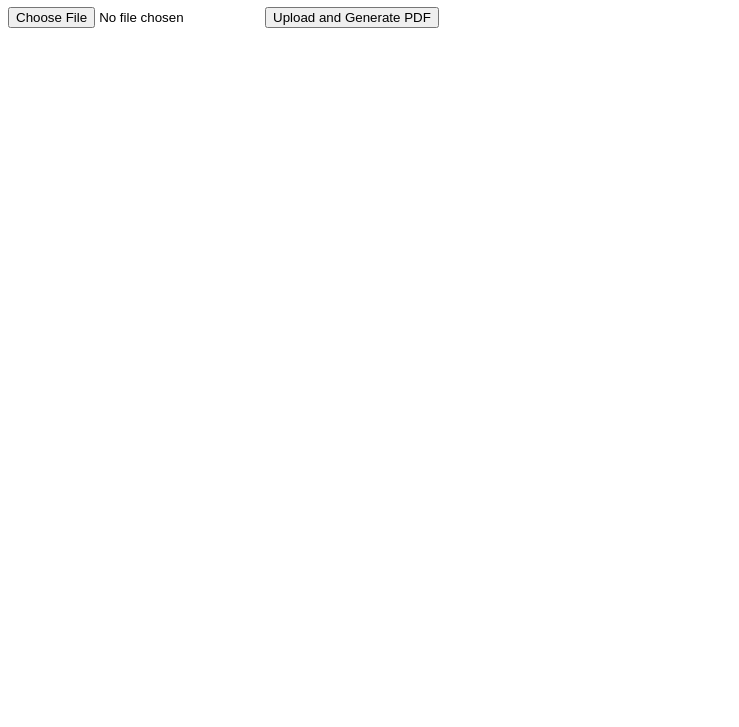
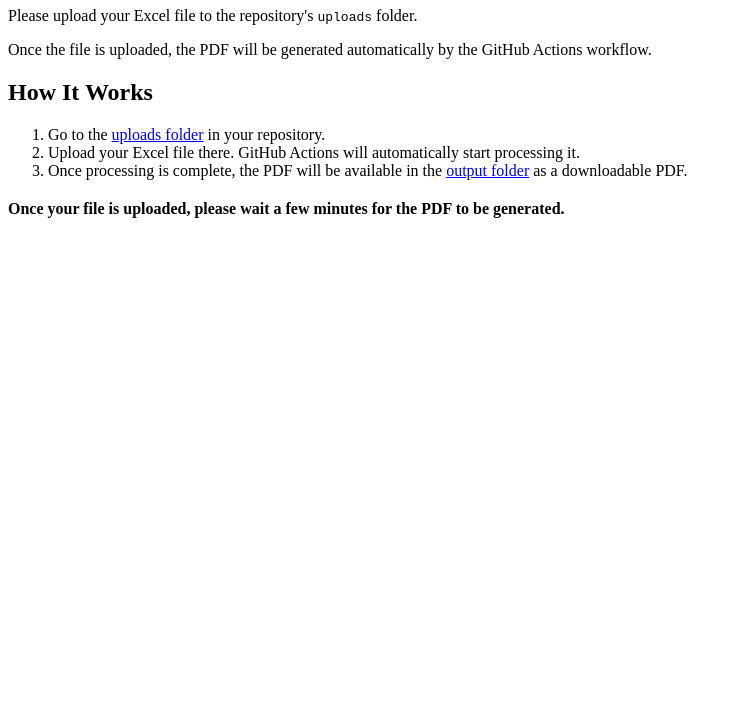
Before and after one commit to asif1001/Lable-barcode-generator, a plain HTML site: page index.html in a window 1280 px wide. Shown: the part 73-800 px from the top of the page, without its empty margins (0-739 px from the left). Drawn offline with Linux system fonts and the light colour scheme.

Commit message:
Update index.html

```diff
--- a/index.html
+++ b/index.html
@@ -6,74 +6,21 @@
     <title>Barcode PDF Generator</title>
 </head>
 <body>
-    <h1>Upload Excel to Generate Barcode PDF</h1>
+    <h1>Barcode PDF Generator</h1>
+    <p>Please upload your Excel file to the repository's <code>uploads</code> folder.</p>
+    <p>Once the file is uploaded, the PDF will be generated automatically by the GitHub Actions workflow.</p>
 
-    <!-- Form to upload the Excel file -->
-    <form id="upload-form" enctype="multipart/form-data">
-        <input type="file" id="file" accept=".xlsx" required />
-        <button type="button" onclick="uploadFile()">Upload and Generate PDF</button>
-    </form>
+    <!-- Instructions on checking for the PDF output -->
+    <h2>How It Works</h2>
+    <ol>
+        <li>Go to the <a href="https://github.com/asif1001/Lable-barcode-generator/tree/main/uploads" target="_blank">uploads folder</a> in your repository.</li>
+        <li>Upload your Excel file there. GitHub Actions will automatically start processing it.</li>
+        <li>Once processing is complete, the PDF will be available in the <a href="https://github.com/asif1001/Lable-barcode-generator/tree/main/output" target="_blank">output folder</a> as a downloadable PDF.</li>
+    </ol>
 
-    <!-- Div to show the status messages -->
-    <div id="status-message" style="margin-top: 20px; font-weight: bold;"></div>
-
-    <script>
-        async function uploadFile() {
-            const fileInput = document.getElementById("file");
-            const statusMessage = document.getElementById("status-message");
-
-            // Display "Uploading file..." message
-            statusMessage.textContent = "Uploading file...";
-
-            // Prepare the file data for upload
-            const fileContent = await fileInput.files[0].arrayBuffer();
-            const base64Content = btoa(String.fromCharCode(...new Uint8Array(fileContent)));
-
-            // Replace `YOUR_NEW_GITHUB_TOKEN_HERE` with your new, valid GitHub token
-            const response = await fetch(`https://api.github.com/repos/asif1001/Lable-barcode-generator/contents/uploads/${fileInput.files[0].name}`, {
-                method: "PUT",
-                headers: {
-                    "Authorization": "token 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",  // Add your GitHub token here
-                    "Content-Type": "application/json"
-                },
-                body: JSON.stringify({
-                    message: "Uploading Excel file",
-                    content: base64Content
-                })
-            });
-
-            // Handle response
-            const responseData = await response.json();
-            console.log("Response status:", response.status);
-            console.log("Response data:", responseData);
-
-            if (response.ok) {
-                // Show success message and check for PDF generation
-                statusMessage.textContent = "File uploaded! Generating barcode PDF...";
-                await checkPDFStatus(statusMessage);
-            } else {
-                // Show error message if upload failed
-                statusMessage.textContent = `File upload failed: ${responseData.message}`;
-            }
-        }
-
-        // Function to check if the PDF is generated
-        async function checkPDFStatus(statusMessage) {
-            const pdfFileName = document.getElementById("file").files[0].name.replace(".xlsx", ".pdf");
-            const pdfUrl = `https://github.com/asif1001/Lable-barcode-generator/raw/main/output/${pdfFileName}`;
-
-            const maxAttempts = 30;
-            for (let attempt = 0; attempt < maxAttempts; attempt++) {
-                const response = await fetch(pdfUrl, { method: "HEAD" });
-                if (response.ok) {
-                    // Show link to download the PDF if ready
-                    statusMessage.innerHTML = `PDF is ready! <a href="${pdfUrl}" download>Download PDF</a>`;
-                    return;
-                }
-                await new Promise(resolve => setTimeout(resolve, 10000)); // Check every 10 seconds
-            }
-            statusMessage.textContent = "PDF generation is taking longer than expected. Please check back later.";
-        }
-    </script>
+    <!-- Optional status message -->
+    <div id="status-message" style="margin-top: 20px; font-weight: bold;">
+        <p>Once your file is uploaded, please wait a few minutes for the PDF to be generated.</p>
+    </div>
 </body>
 </html>
```
